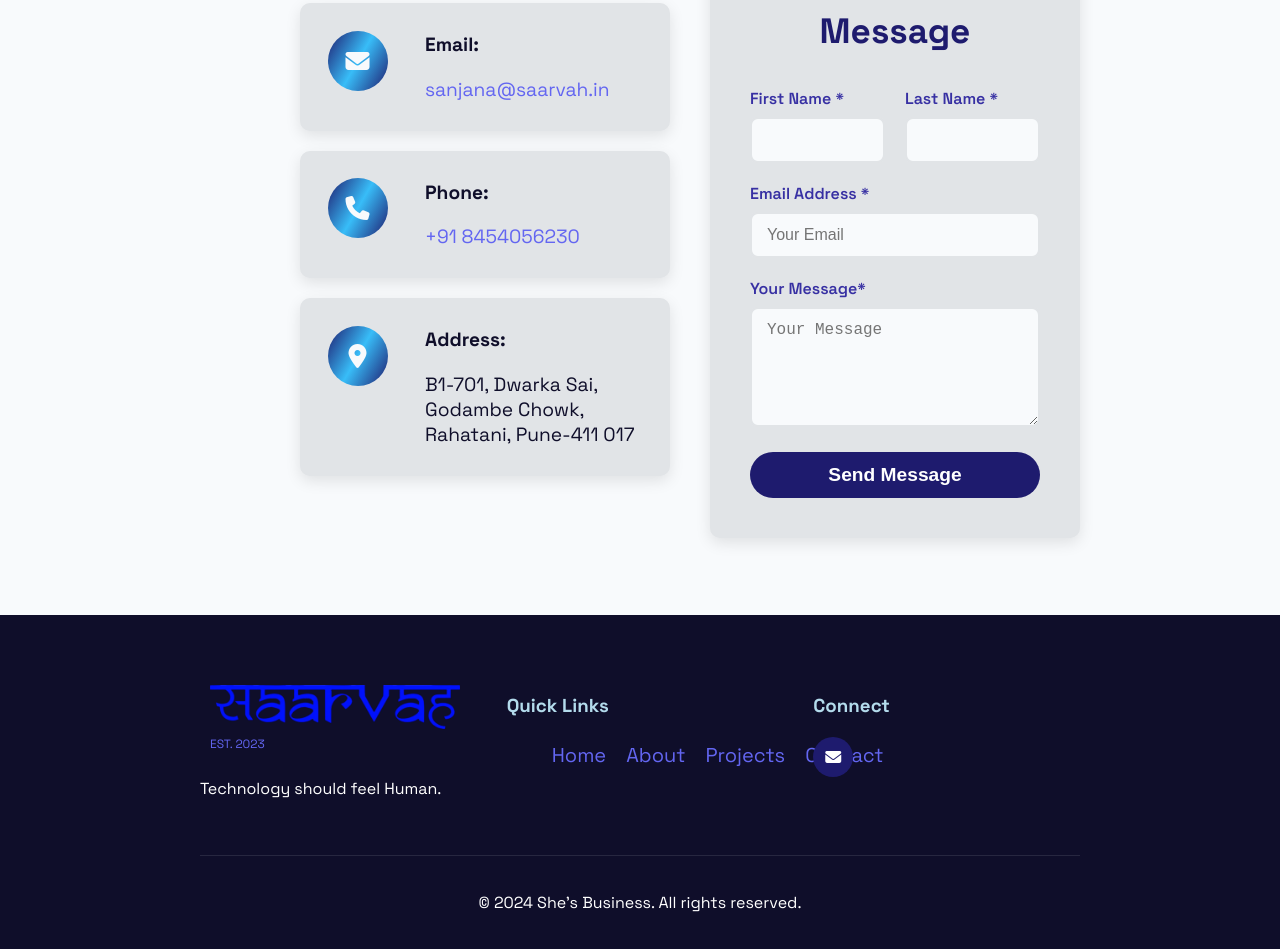
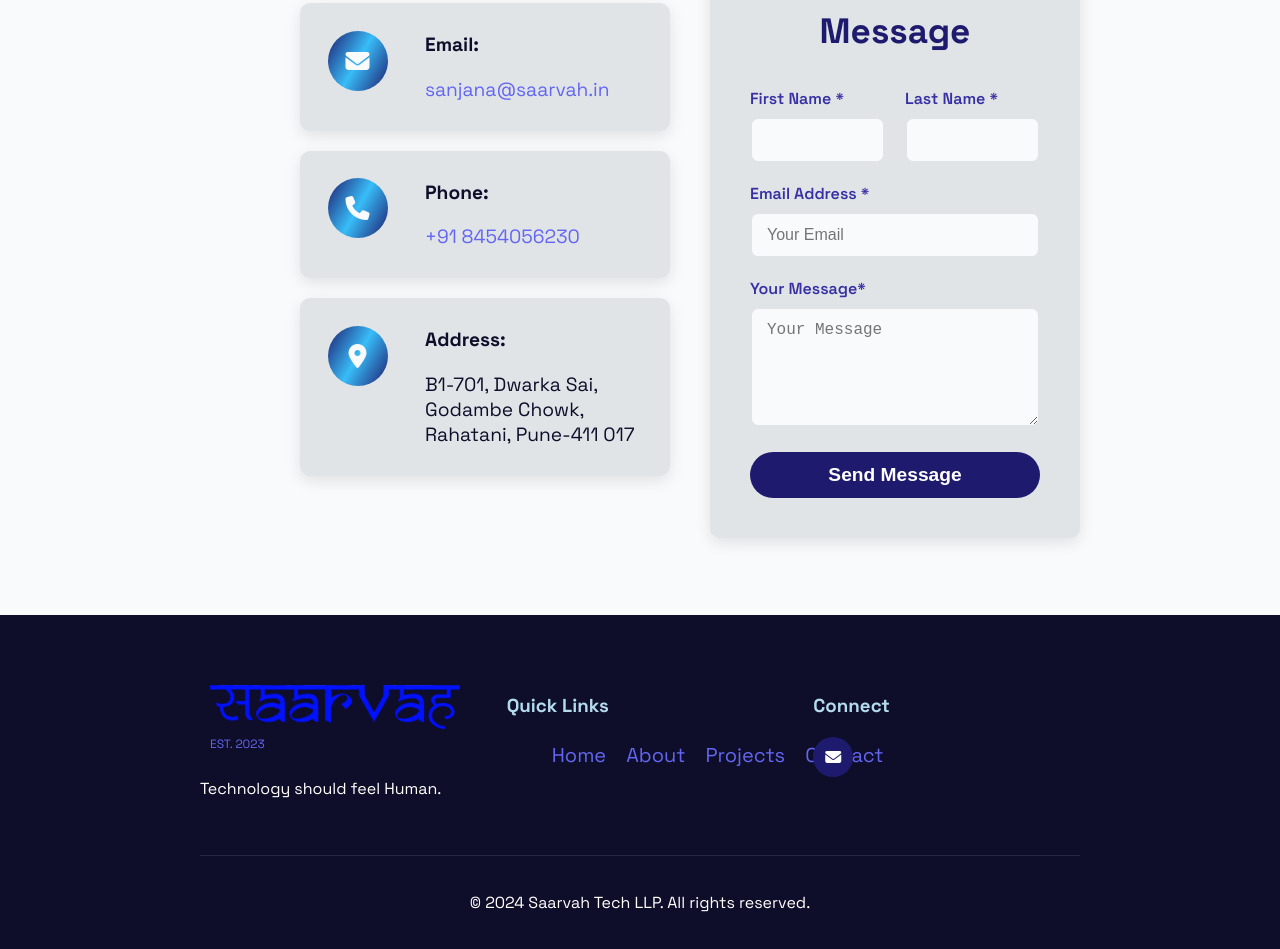
Before and after one commit to Nikki7150/saarvah-tech, a plain HTML site: page index.html in a window 1280 px wide. Shown: the part 3493-4442 px from the top of the page. Drawn offline with Linux system fonts and the light colour scheme.

Commit message:
last code

```diff
--- a/index.html
+++ b/index.html
@@ -216,7 +216,7 @@
                     </div>
                 </div>
                 <div class="footer-bottom">
-                    <p>&copy; 2024 She's Business. All rights reserved.</p>
+                    <p>&copy; 2024 Saarvah Tech LLP. All rights reserved.</p>
                 </div>
             </div>
         </footer>
```
